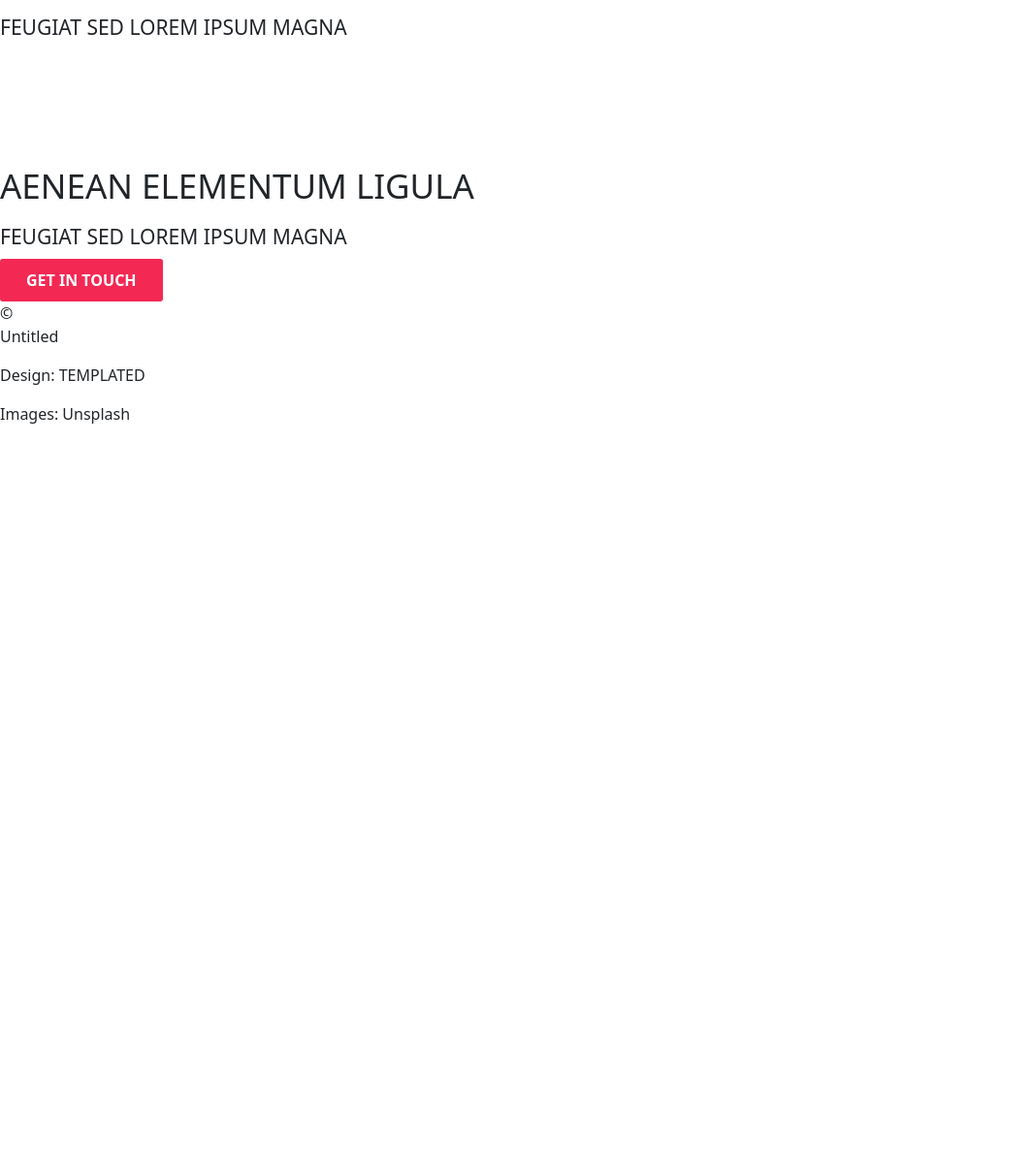
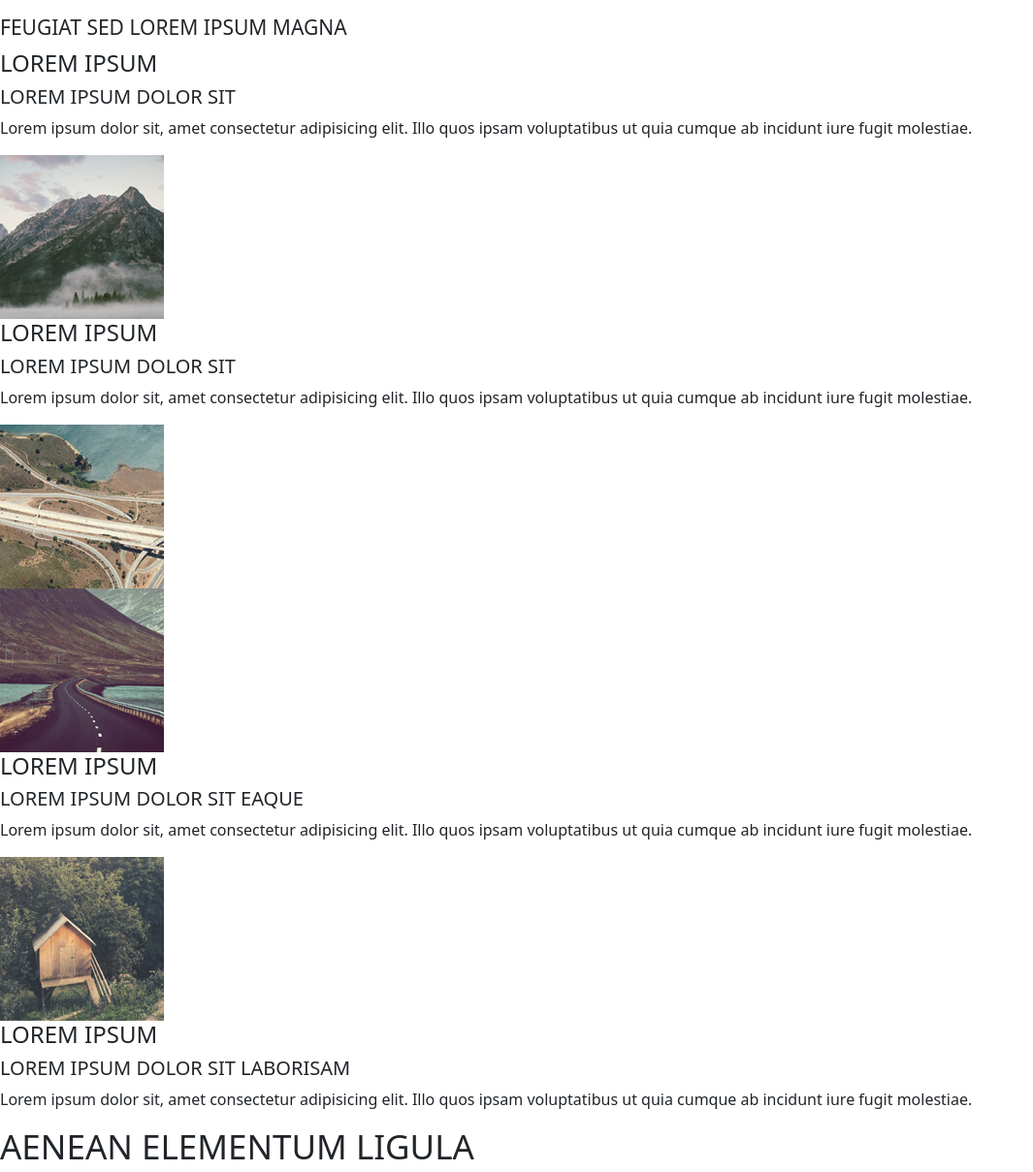
Before and after one commit to somaleyo/spatial, a website: page index.htm in a window 1280 px wide. Shown: the part 2034-3243 px from the top of the page at 97% size, without its empty margins (0-1065 px from the left). Before the commit the page ends 2489 px from the top, so only its background shows below. Drawn offline with nearby package versions, Linux system fonts and the light colour scheme.

Commit message:
mauris html

```diff
--- a/index.htm
+++ b/index.htm
@@ -83,39 +83,47 @@
     <div class="lorem-holder">
         <div class="lorem-container">
             <div class="lorem-text">
-                <h4></h4>
-                <h5></h5>
+                <h4>LOREM IPSUM</h4>
+                <h5>LOREM IPSUM DOLOR SIT </h5>
+                <p>Lorem ipsum dolor sit, amet consectetur adipisicing elit. Illo quos ipsam voluptatibus ut quia cumque ab incidunt iure fugit molestiae.</p>
             </div>
             <div class="lorem-img">
-                <img src="" alt="">
+                <img src="./public/assets/img/pic04.jpg" alt="">
             </div>
         </div>
         <div class="lorem-container">
             <div class="lorem-text">
-                <h4></h4>
-                <h5></h5>
+                <h4>LOREM IPSUM</h4>
+                <h5>LOREM IPSUM DOLOR SIT</h5>
+                <p>Lorem ipsum dolor sit, amet consectetur adipisicing elit. Illo quos ipsam voluptatibus ut quia cumque ab incidunt iure fugit molestiae.</p>
             </div>
             <div class="lorem-img">
-                <img src="" alt="">
+                <img src="./public/assets/img/pic05.jpg" alt="">
             </div>
         </div>
+        </div>
+        <div class="lorem-holder">
         <div class="lorem-container">
+            <div class="lorem-img">
+                <img src="./public/assets/img/pic06.jpg" alt="">
+            </div>
             <div class="lorem-text">
-                <h4></h4>
-                <h5></h5>
+                <h4>LOREM IPSUM</h4>
+                <h5>LOREM IPSUM DOLOR SIT EAQUE </h5>
+                <p>Lorem ipsum dolor sit, amet consectetur adipisicing elit. Illo quos ipsam voluptatibus ut quia cumque ab incidunt iure fugit molestiae.</p>
             </div>
+
+        </div>
+        <div class="lorem-container">
             <div class="lorem-img">
-                <img src="" alt="">
+                <img src="./public/assets/img/pic07.jpg" alt="">
+            </div>
+            <div class="lorem-text">
+                <h4>LOREM IPSUM</h4>
+                <h5>LOREM IPSUM DOLOR SIT LABORISAM</h5>
+                <p>Lorem ipsum dolor sit, amet consectetur adipisicing elit. Illo quos ipsam voluptatibus ut quia cumque ab incidunt iure fugit molestiae.</p>
             </div>
         </div>
-        <div class="lorem-container">
-            <div class="lorem-text">
-                <h4></h4>
-                <h5></h5>
-            </div>
-            <div class="lorem-img">
-                <img src="" alt="">
-            </div>
         </div>
     </div>
 </section>
--- a/src/sass/modules/_bases.sass
+++ b/src/sass/modules/_bases.sass
@@ -134,3 +134,4 @@ body
         display: flex
         gap: 15px
         padding-bottom: 60px
+.mauris
```
